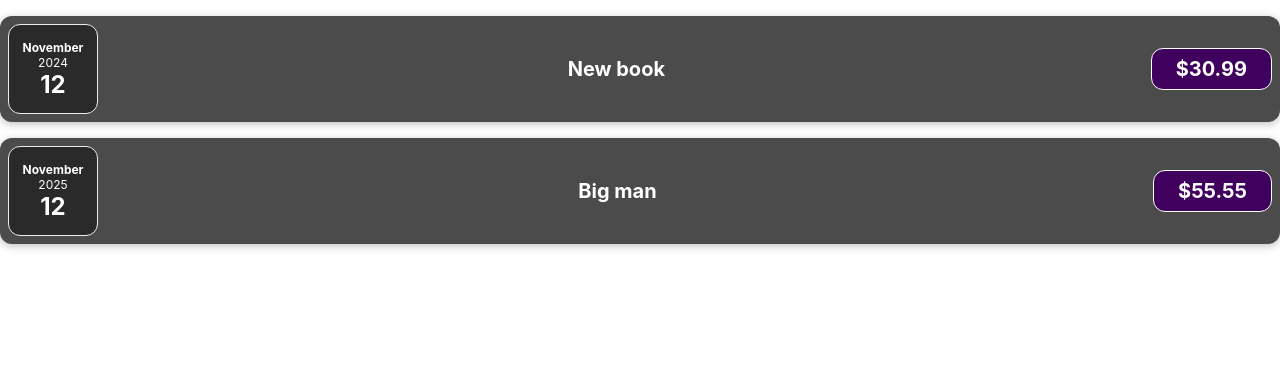
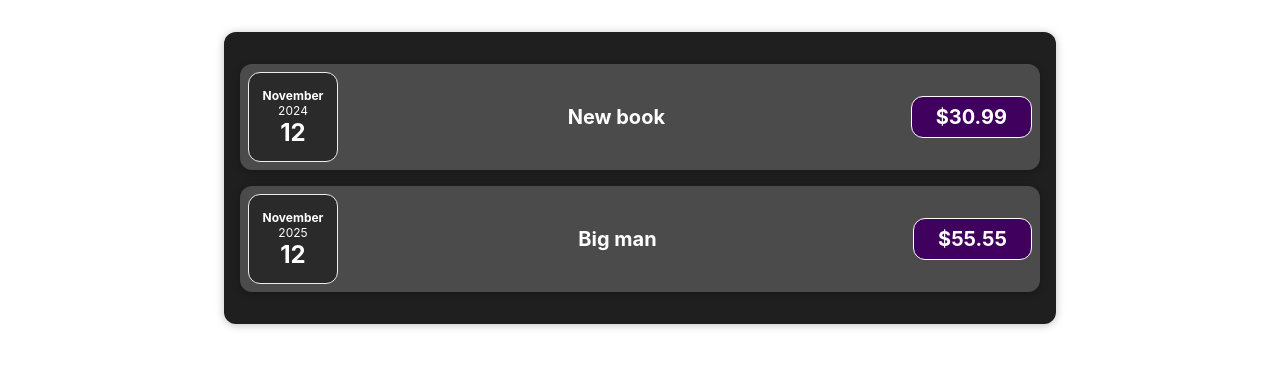
Before and after one commit to robinpajula-alt/codespaces-react, a React (Vite) app: page / in a window 1280 px wide. Shown: the top 368 px of the page. Built offline with nearby package versions, Linux system fonts and the light colour scheme.

Commit message:
6. Ülesanne 2 - ümbritseva komponendi loomine ja kujundamine

```diff
--- a/src/App.jsx
+++ b/src/App.jsx
@@ -1,27 +1,23 @@
-import './App.css';
-import ExpenseItem from './componenents/ExpenseItem.jsx';
+import "./App.css";
+import Expenses from "./componenents/Expenses.jsx";
 
 const App = () => {
   const expenses = [
     {
-      date:  new Date(2024, 10, 12),
+      date: new Date(2024, 10, 12),
       title: "New book",
-      price: 30.99
+      price: 30.99,
     },
     {
-      date:  new Date(2025, 10, 12),
+      date: new Date(2025, 10, 12),
       title: "Big man",
-      price: 55.55
-    }
-  ]
+      price: 55.55,
+    },
+  ];
+
   return (
     <div className="App">
-      <ExpenseItem
-        data={expenses[0]}
-      />
-      <ExpenseItem
-        data={expenses[1]}
-      />
+      <Expenses items={expenses} />
     </div>
   );
 };
--- /dev/null
+++ b/src/componenents/Expenses.css
@@ -0,0 +1,9 @@
+.expenses {
+    padding: 1rem;
+    background-color: rgb(31, 31, 31);
+    margin: 2rem auto;
+    width: 50rem;
+    max-width: 95%;
+    border-radius: 12px;
+    box-shadow: 0 1px 8px rgba(0, 0, 0, 0.25);
+}
--- /dev/null
+++ b/src/componenents/Expenses.jsx
@@ -0,0 +1,13 @@
+import ExpenseItem from "./ExpenseItem.jsx";
+import "./Expenses.css";
+
+const Expenses = (props) => {
+  return (
+    <div className="expenses">
+      <ExpenseItem data={props.items[0]} />
+      <ExpenseItem data={props.items[1]} />
+    </div>
+  );
+};
+
+export default Expenses;
```
